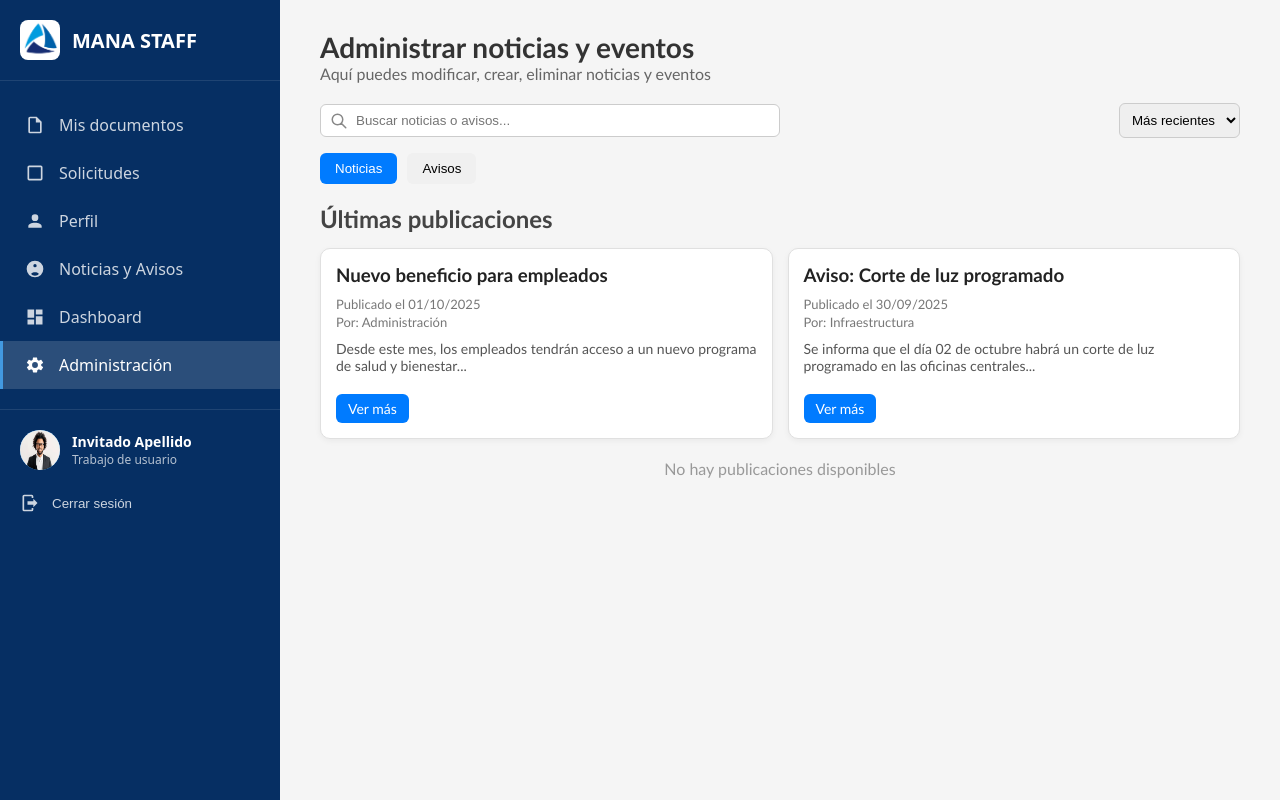
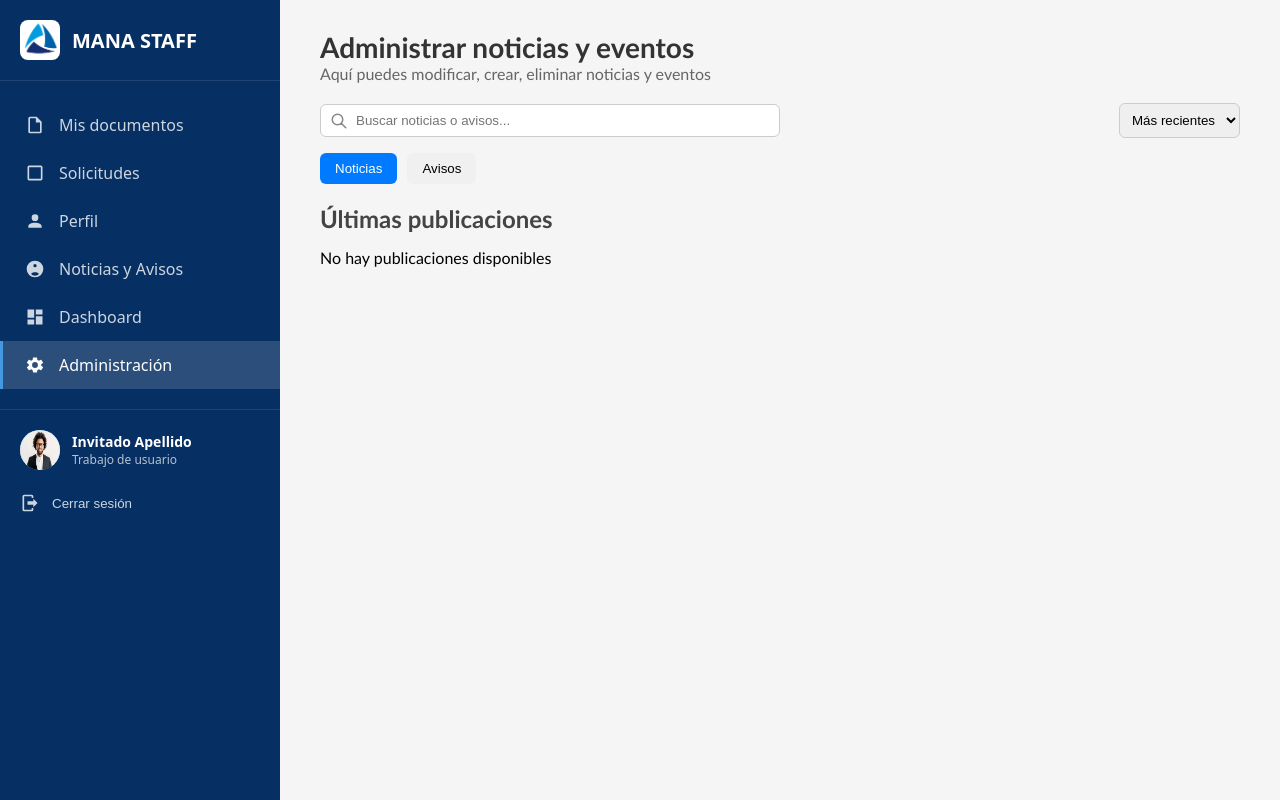
Before and after one commit to Bastianitox/ManaStaff, a Django app: page /administrar_noticiasyeventos in a window 1280 px wide. Run offline with Django 5.2, Linux system fonts and the light colour scheme.

Commit message:
en proceso de que funcione el adminstrar noticias y avisos

```diff
--- a/Web/ManaStaff_Web/staffweb/templates/staffweb/administrar_noticiasyeventos.html
+++ b/Web/ManaStaff_Web/staffweb/templates/staffweb/administrar_noticiasyeventos.html
@@ -12,7 +12,7 @@
     <p>Aquí puedes modificar, crear, eliminar noticias y eventos</p>
 </div>
 
-<!-- Search and Filter -->
+
 <div class="search-filter-section">
     <div class="search-container">
         <svg class="search-icon" fill="none" stroke="currentColor" viewBox="0 0 24 24">
@@ -41,24 +41,23 @@
 <div class="noticias-section">
     <h2>Últimas publicaciones</h2>
     <div id="noticiasGrid" class="noticias-grid">
-        <!-- Ejemplo de tarjeta -->
+
+        {% for pub_id, pub in publicaciones.items %}
         <div class="noticia-card">
-            <h3>Nuevo beneficio para empleados</h3>
-            <p class="fecha">Publicado el 01/10/2025</p>
-            <p class="autor">Por: Administración</p>
-            <p class="contenido">Desde este mes, los empleados tendrán acceso a un nuevo programa de salud y bienestar...</p>
-            <a href="#" class="btn-vermas">Ver más</a>
+            <h3>{{ pub.titulo }}</h3>
+            <p class="fecha">Publicado el {{ pub.fecha }}</p>
+            <p class="autor">Por: {{ pub.autor }}</p>
+            <p class="contenido">{{ pub.contenido }}</p>
+
+            <div class="acciones-card">
+                <a href="{% url 'editar_publicacion' pub_id %}" class="btn editar">✏️ Editar</a>
+                <a href="{% url 'eliminar_publicacion' pub_id %}" class="btn eliminar">🗑️ Eliminar</a>
+            </div>
         </div>
-
-        <div class="noticia-card">
-            <h3>Aviso: Corte de luz programado</h3>
-            <p class="fecha">Publicado el 30/09/2025</p>
-            <p class="autor">Por: Infraestructura</p>
-            <p class="contenido">Se informa que el día 02 de octubre habrá un corte de luz programado en las oficinas centrales...</p>
-            <a href="#" class="btn-vermas">Ver más</a>
-        </div>
+        {% empty %}
+        <p>No hay publicaciones disponibles</p>
+        {% endfor %}
     </div>
-    <p id="noResults" class="no-results">No hay publicaciones disponibles</p>
 </div>
 
 {% endblock principal %}
```
Also changed, not shown: Web/ManaStaff_Web/staffweb/funciones_dos.py (+28 -0 lines), Web/ManaStaff_Web/staffweb/urls.py (+7 -0 lines), Web/ManaStaff_Web/staffweb/views.py (+28 -0 lines), Web/ManaStaff_Web/db.sqlite3.
